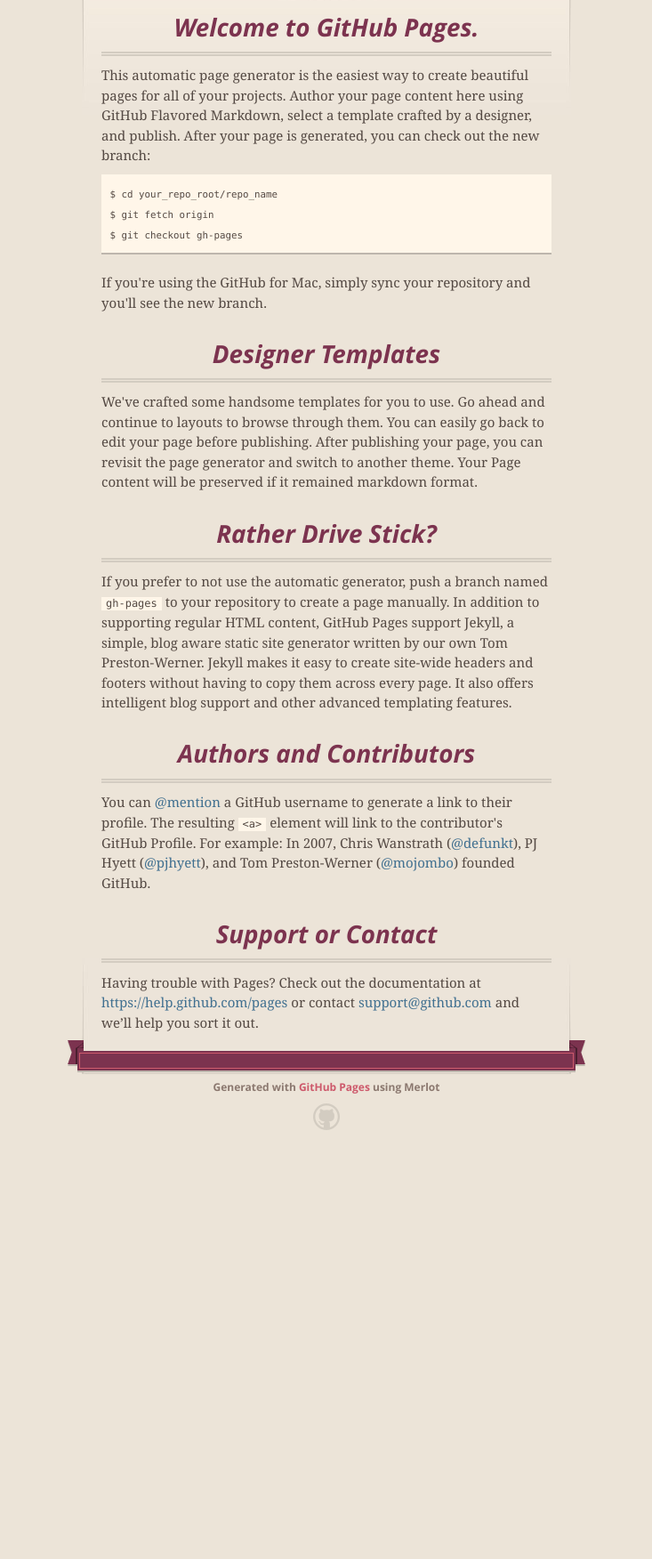
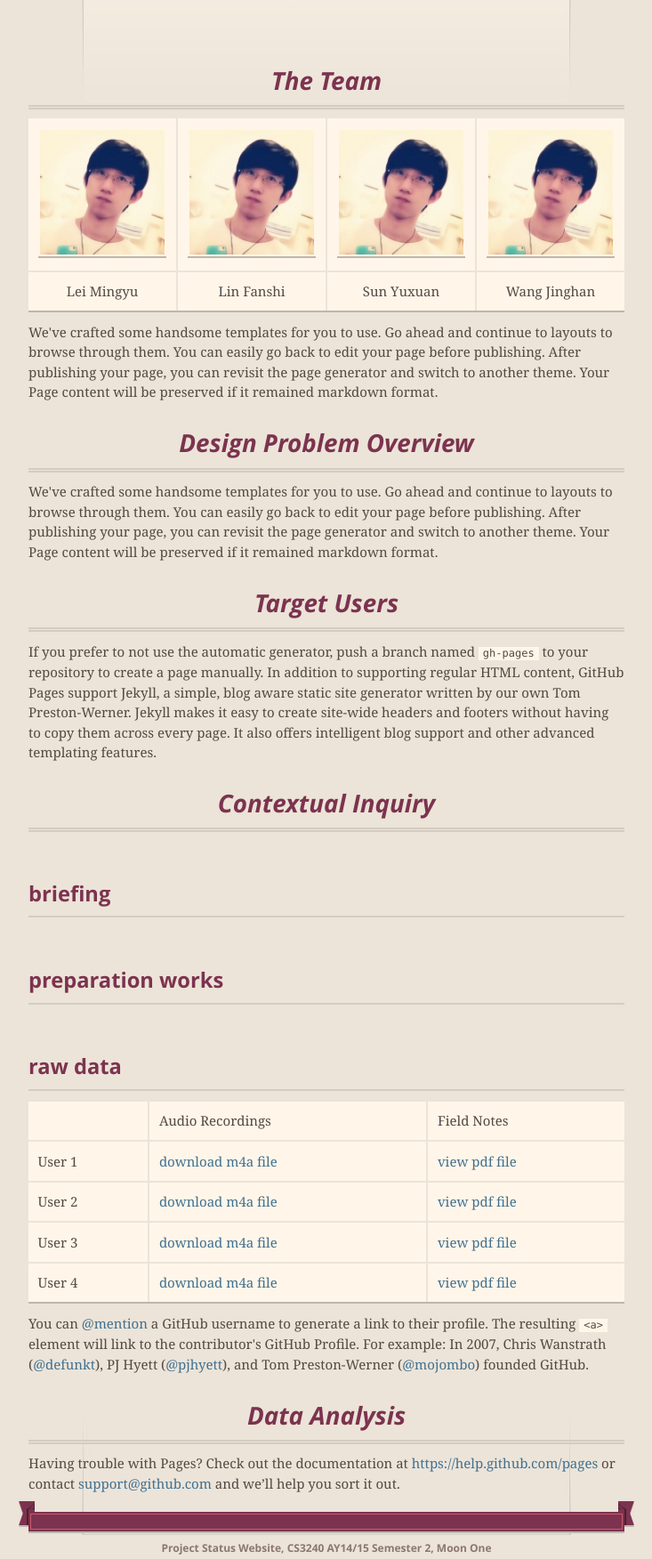
Before and after one commit to MOON-ONE/StatusOnTrack, a plain HTML site: page index.html in a window 1280 px wide. Shown: the part 216-1968 px from the top of the page at 89% size, without its empty margins (273-1006 px from the left). Before the commit the page ends 1526 px from the top, so only its background shows below. Drawn offline with nearby package versions, Linux system fonts and the light colour scheme.

Commit message:
THIS IS A PUSH

```diff
--- a/index.html
+++ b/index.html
@@ -47,34 +47,73 @@
 
         <section id="main_content">
             <h3>
-<a id="welcome-to-github-pages" class="anchor" href="#welcome-to-github-pages" aria-hidden="true"><span class="octicon octicon-link"></span></a>Welcome to GitHub Pages.</h3>
-
-            <p>This automatic page generator is the easiest way to create beautiful pages for all of your projects. Author your page content here using GitHub Flavored Markdown, select a template crafted by a designer, and publish. After your page is generated, you can check out the new branch:</p>
-
-            <pre><code>$ cd your_repo_root/repo_name
-$ git fetch origin
-$ git checkout gh-pages
-</code></pre>
-
-            <p>If you're using the GitHub for Mac, simply sync your repository and you'll see the new branch.</p>
-
+<a id="welcome-to-github-pages" class="anchor" href="#welcome-to-github-pages" aria-hidden="true"><span class="octicon octicon-link"></span></a>The Team</h3>
+            <table>
+                <tr>
+                    <td><img class='id_photo' src='photos/jinghan.jpg' width="140px" height="140px"></td>
+                    <td><img class='id_photo' src='photos/jinghan.jpg' width="140px" height="140px"></td>
+                    <td><img class='id_photo' src='photos/jinghan.jpg' width="140px" height="140px"></td>
+                    <td><img class='id_photo' src='photos/jinghan.jpg' width="140px" height="140px"></td>
+                </tr>
+                <tr>
+                    <td align='center'>Lei Mingyu</td>
+                    <td align='center'>Lin Fanshi</td>
+                    <td align='center'>Sun Yuxuan</td>
+                    <td align='center'>Wang Jinghan</td>
+                </tr>
+            </table>
+            <p>We've crafted some handsome templates for you to use. Go ahead and continue to layouts to browse through them. You can easily go back to edit your page before publishing. After publishing your page, you can revisit the page generator and switch to another theme. Your Page content will be preserved if it remained markdown format.</p>
             <h3>
-<a id="designer-templates" class="anchor" href="#designer-templates" aria-hidden="true"><span class="octicon octicon-link"></span></a>Designer Templates</h3>
+<a id="designer-templates" class="anchor" href="#designer-templates" aria-hidden="true"><span class="octicon octicon-link"></span></a>Design Problem Overview</h3>
 
             <p>We've crafted some handsome templates for you to use. Go ahead and continue to layouts to browse through them. You can easily go back to edit your page before publishing. After publishing your page, you can revisit the page generator and switch to another theme. Your Page content will be preserved if it remained markdown format.</p>
 
             <h3>
-<a id="rather-drive-stick" class="anchor" href="#rather-drive-stick" aria-hidden="true"><span class="octicon octicon-link"></span></a>Rather Drive Stick?</h3>
+<a id="rather-drive-stick" class="anchor" href="#rather-drive-stick" aria-hidden="true"><span class="octicon octicon-link"></span></a>Target Users</h3>
 
             <p>If you prefer to not use the automatic generator, push a branch named <code>gh-pages</code> to your repository to create a page manually. In addition to supporting regular HTML content, GitHub Pages support Jekyll, a simple, blog aware static site generator written by our own Tom Preston-Werner. Jekyll makes it easy to create site-wide headers and footers without having to copy them across every page. It also offers intelligent blog support and other advanced templating features.</p>
 
             <h3>
-<a id="authors-and-contributors" class="anchor" href="#authors-and-contributors" aria-hidden="true"><span class="octicon octicon-link"></span></a>Authors and Contributors</h3>
+<a id="authors-and-contributors" class="anchor" href="#authors-and-contributors" aria-hidden="true"><span class="octicon octicon-link"></span></a>Contextual Inquiry</h3>
+            <br>
+            <h4>briefing</h4>
+
+            <br>
+            <h4>preparation works</h4>
+
+            <br>
+            <h4>raw data</h4>
+            <table>
+                <th>
+                    <td>Audio Recordings</td>
+                    <td>Field Notes</td>
+                </th>
+                <tr>
+                    <td>User 1</td>
+                    <td><a href="#" class="user-mention">download m4a file</a></td>
+                    <td><a href="#" class="user-mention">view pdf file</a></td>
+                </tr>
+                <tr>
+                    <td>User 2</td>
+                    <td><a href="#" class="user-mention">download m4a file</a></td>
+                    <td><a href="#" class="user-mention">view pdf file</a></td>
+                </tr>
+                <tr>
+                    <td>User 3</td>
+                    <td><a href="#" class="user-mention">download m4a file</a></td>
+                    <td><a href="#" class="user-mention">view pdf file</a></td>
+                </tr>
+                <tr>
+                    <td>User 4</td>
+                    <td><a href="#" class="user-mention">download m4a file</a></td>
+                    <td><a href="#" class="user-mention">view pdf file</a></td>
+                </tr>
+            </table>
 
             <p>You can <a href="https://github.com/blog/821" class="user-mention">@mention</a> a GitHub username to generate a link to their profile. The resulting <code>&lt;a&gt;</code> element will link to the contributor's GitHub Profile. For example: In 2007, Chris Wanstrath (<a href="https://github.com/defunkt" class="user-mention">@defunkt</a>), PJ Hyett (<a href="https://github.com/pjhyett" class="user-mention">@pjhyett</a>), and Tom Preston-Werner (<a href="https://github.com/mojombo" class="user-mention">@mojombo</a>) founded GitHub.</p>
 
             <h3>
-<a id="support-or-contact" class="anchor" href="#support-or-contact" aria-hidden="true"><span class="octicon octicon-link"></span></a>Support or Contact</h3>
+<a id="support-or-contact" class="anchor" href="#support-or-contact" aria-hidden="true"><span class="octicon octicon-link"></span></a>Data Analysis</h3>
 
             <p>Having trouble with Pages? Check out the documentation at <a href="https://help.github.com/pages">https://help.github.com/pages</a> or contact <a href="mailto:support@github.com">support@github.com</a> and we’ll help you sort it out.</p>
         </section>
@@ -87,8 +126,7 @@ $ git checkout gh-pages
             <span class="left-tail"></span>
             <span class="right-tail"></span>
             </span>
-            <p>Generated with <a href="http://pages.github.com">GitHub Pages</a> using Merlot</p>
-            <span class="octocat"></span>
+            <p>Project Status Website, CS3240 AY14/15 Semester 2, Moon One</p>
         </footer>
 
     </div>
--- a/stylesheets/screen.css
+++ b/stylesheets/screen.css
@@ -116,22 +116,6 @@ div.shell {
   display: block;
   width: 670px;
   margin: 0 auto;
-}
-
-a#forkme_banner {
-  position: absolute;
-  top: 0;
-  left: 0;
-  width: 138px;
-  height: 138px;
-  display: block;
-  background: transparent url(../images/fork-sprite.png) 0 0 no-repeat;
-  text-indent: -9000px;
-  z-index: 3;
-}
-
-a#forkme_banner:hover {
-  background-position: 0 -138px;
 }
 
 /* header */
@@ -269,7 +253,8 @@ span.banner-fix {
 
 section#main_content {
   z-index: 2;
-  padding: 20px 82px 0;
+/*  padding: 20px 82px 0;*/
+    padding-top: 80px;
   min-height:185px;
 }
 
@@ -279,7 +264,7 @@ footer {
   background: transparent url(../images/footer-ramp.jpg) center -1px no-repeat;
   padding-top: 104px;
   margin: -94px auto 40px;
-  max-width: 560px;
+  max-width: 760px;
   text-align: center;
 }
 
@@ -484,7 +469,7 @@ th {
 
 td {
   display: table-cell;
-  padding: 0 .7em;
+  padding: .7em .7em .7em .7em;
   border: solid #ece4d8;
   border-width: 0 2px 2px 0;
 }
--- /dev/null
+++ b/stylesheets/style.css
@@ -0,0 +1,7 @@
+.id_photo {
+    margin: 20px 20px 20px 20px;
+}
+
+.id_table_cell {
+    text-align: center;
+}
```
Also changed, not shown: images/fork-sprite.png (deleted), images/octocat-2x.png (deleted), images/octocat.png (deleted), images/site-2.png (deleted), photos/jinghan.jpg (added), 1 other file.
